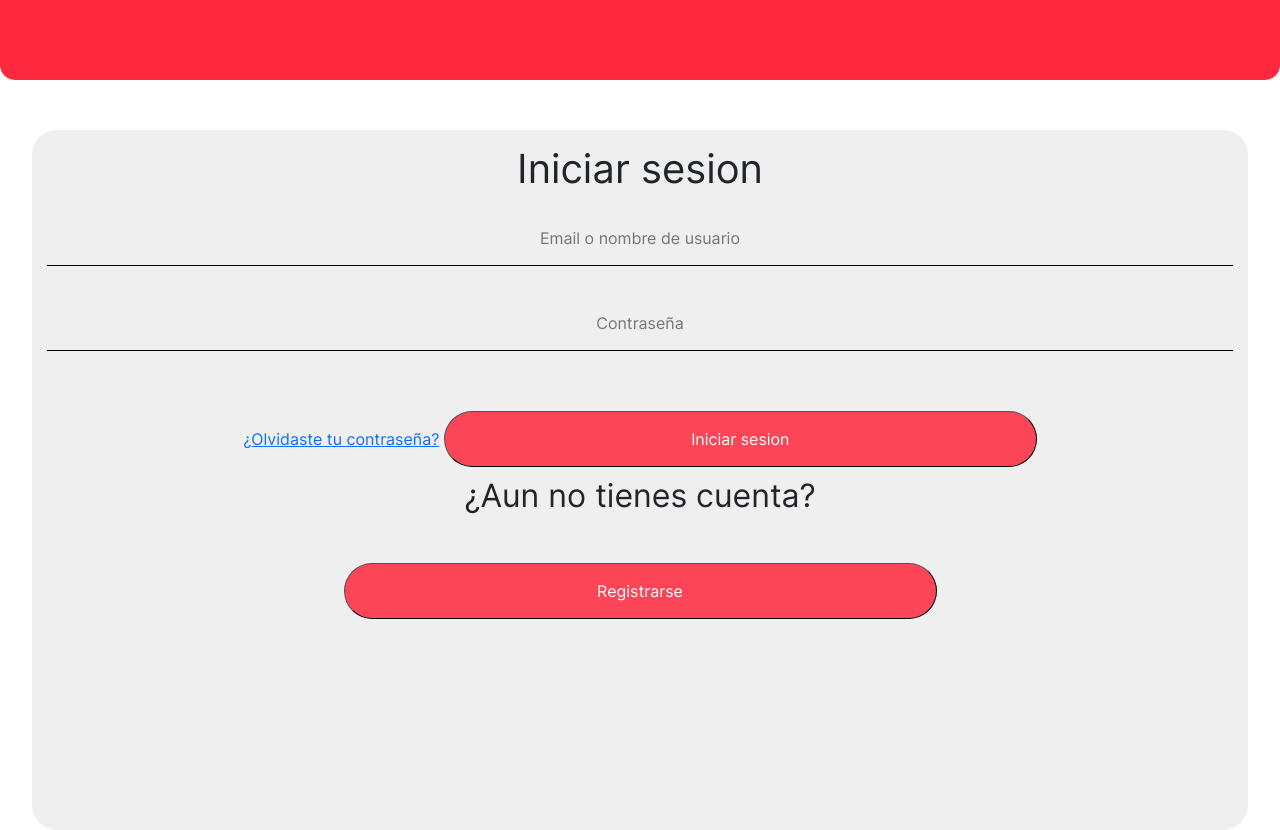
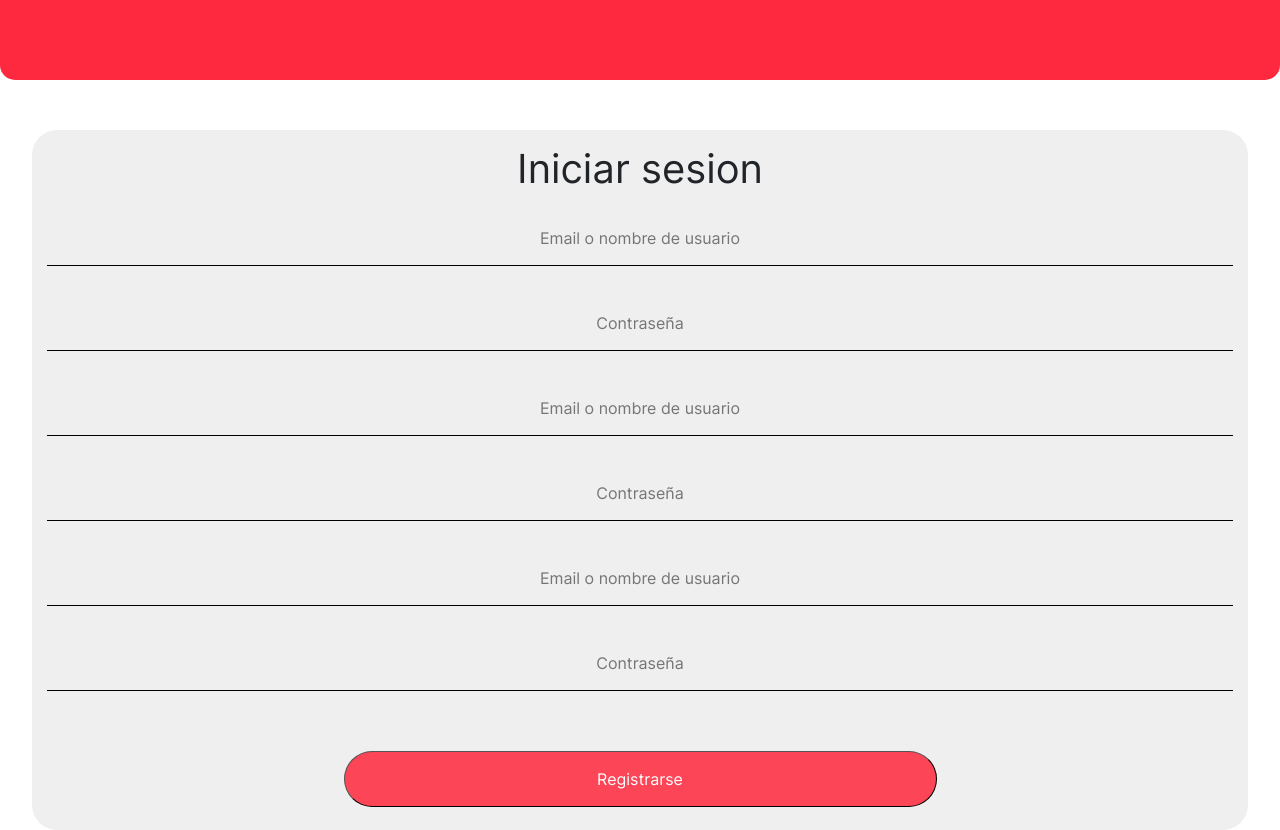
Before and after one commit to RyujinLeo/ProyectoFlashdelivery, a plain HTML site: page html/Registrocliente.html in a window 1280 px wide. Drawn offline with Linux system fonts and the light colour scheme.

Commit message:
empezando los registros2

```diff
--- a/html/Registrocliente.html
+++ b/html/Registrocliente.html
@@ -18,10 +18,11 @@
         <h1>Iniciar sesion</h1>
         <input class="logininput" type="text" placeholder="Email o nombre de usuario">
         <input class="logininput" type="password" placeholder="Contraseña">
-             <a href="#">¿Olvidaste tu contraseña?</a>
-        <input class="botonlog" type="button" value="Iniciar sesion" onclick="rediriniciocl()">
-        <h2>¿Aun no tienes cuenta?</h2>
-        <input class="botonlog" type="button" value="Registrarse" onclick="redirregcl()">
+        <input class="logininput" type="text" placeholder="Email o nombre de usuario">
+        <input class="logininput" type="password" placeholder="Contraseña">
+        <input class="logininput" type="text" placeholder="Email o nombre de usuario">
+        <input class="logininput" type="password" placeholder="Contraseña">
+        <input class="botonlog" type="button" value="Registrarse" onclick="">
     </section>
 </body>
 </html>
```
